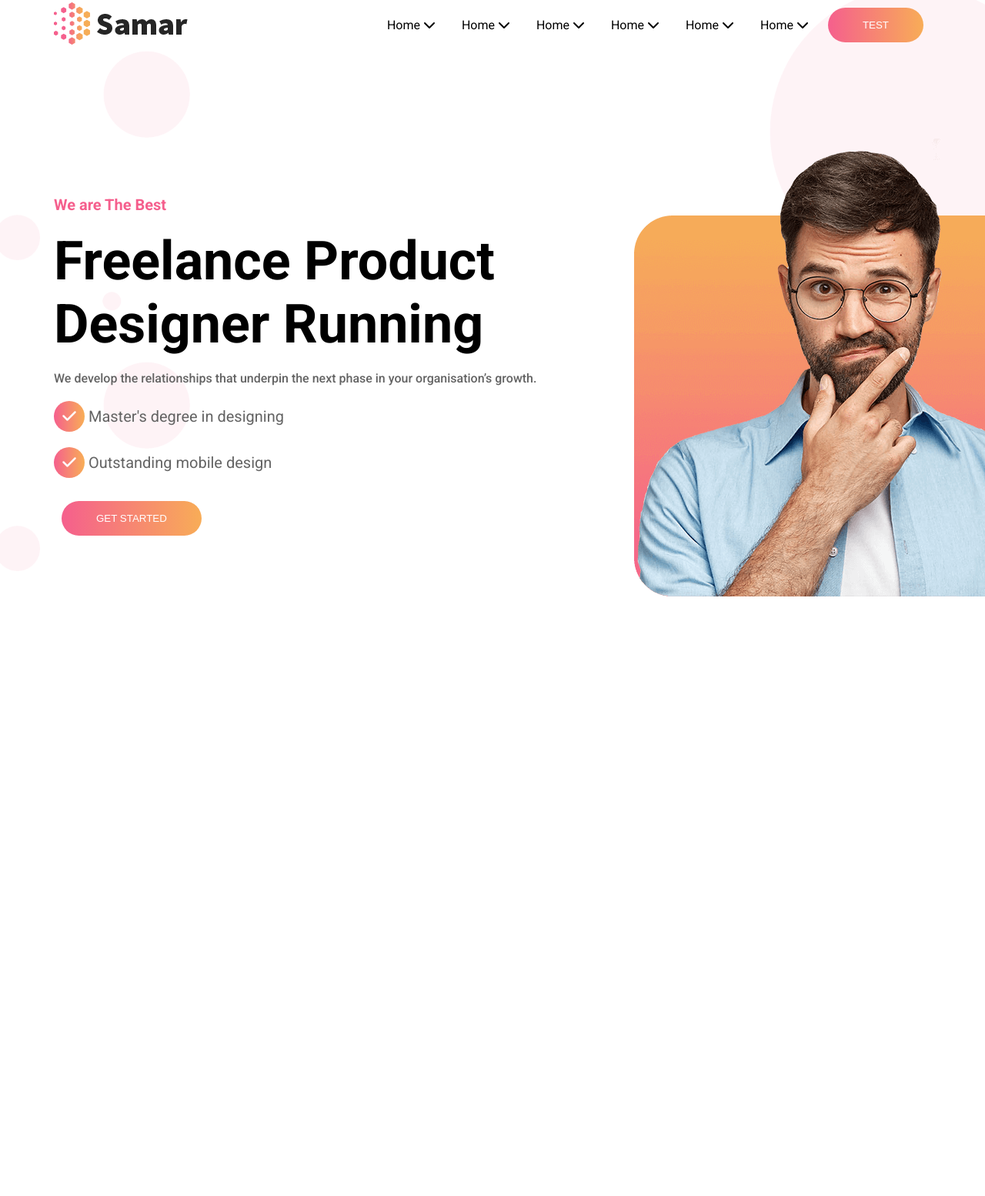
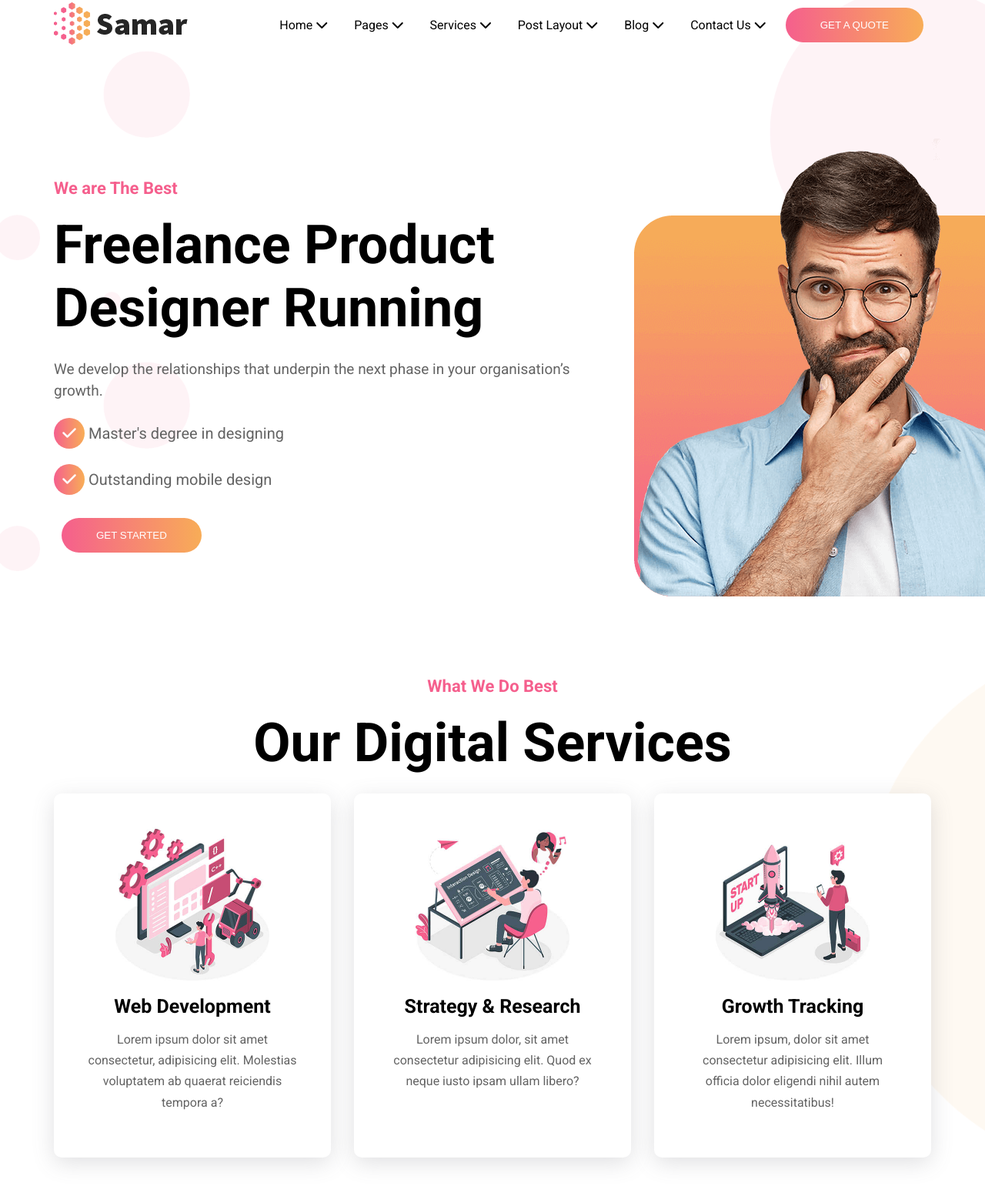
Before and after one commit to AcedenD/BCS07_Aden_Samar, a plain HTML site: page index.html in a window 1280 px wide. Shown: the top 1554 px of the page at 77% size. Before the commit the page ends 800 px from the top, so only its background shows below. Drawn offline with nearby package versions, Linux system fonts and the light colour scheme.

Commit message:
added services

```diff
--- a/css/style.css
+++ b/css/style.css
@@ -16,6 +16,18 @@ html {
 
 li {
     list-style: none;
+}
+
+.title p{
+    color: #f55f8d;
+    font-weight: 700;
+    font-size: 22px;
+    padding-bottom: 20px;
+}
+
+.title h2{
+    font-size: 70px;
+    padding-bottom: 25px;
 }
 
 .btn-gradient {
@@ -108,22 +120,12 @@ header .navbar{
     width: 60%;
 }
 
-.saCarousel .saCarousel_left .saCarousel_title p{
-    color: #f55f8d;
-    font-weight: 700;
-    font-size: 20px;
-    padding-bottom: 20px;
-}
-
-.saCarousel .saCarousel_left .saCarousel_title h2{
-    font-size: 70px;
-    padding-bottom: 20px;
-}
-
 .saCarousel .saCarousel_left .saCarousel_point p{
     color: #636363;
-    font-weight: 500;
+    /* font-weight: 500; */
     padding-bottom: 20px;
+    font-size: 19px;
+    line-height: 1.5;
 }
 
 .saCarousel .saCarousel_left .saCarousel_point li{
@@ -142,8 +144,6 @@ header .navbar{
     font-size: 20px;
 }
 
-
-
 .saCarousel .saCarousel_right{
     width: 40%;
 }
@@ -151,6 +151,68 @@ header .navbar{
 .saCarousel .saCarousel_right img{
     margin-left: 70px;
 }
+
+
+
+/* Services css */
+.services{
+    padding: 100px 0;
+    text-align: center;
+    background-image: url(../img/bg17.png);
+    background-size: cover;
+    background-position: top center;
+}
+
+
+
+
+
+/* .services .title{
+    text-align: center;
+} */
+
+.services .services_content{
+    display: flex;
+    /* text-align: center; */
+    gap: 30px;
+}
+
+.services .services_content .title h2{
+    margin-bottom: 30px;
+}
+
+.services .services_content .services_item{
+    padding: 40px;
+    width: 33.33%;
+    border: 3px solid transparent;
+    border-radius: 10px;
+    background-color: white;
+    transition: all 0.5s;
+    /* border-image: 100 round;
+    transform: translateY(0); */
+    box-shadow: rgba(100, 100, 111, 0.2) 0px 7px 29px 0px;
+}
+
+.services .services_content .services_item img{
+    width: 200px;
+}
+
+.services .services_content .services_item h3{
+    padding: 15px 0;
+    font-size: 25px;
+}
+
+.services .services_content .services_item p{
+    color: #636363;
+    line-height: 1.7;
+    padding-bottom: 15px;
+}
+
+.services .services_content .services_item:hover{
+    transform: translateY(-20px);
+    border-image: url(../img/br.png) 1 round;
+}
+
 
 
 
--- a/index.html
+++ b/index.html
@@ -55,36 +55,36 @@
                             </li>
                             <li class="nav-item">
                                 <a>
-                                    <span>Home</span>
+                                    <span>Pages</span>
                                     <i class="fa fa-chevron-down text-dark"></i>
                                 </a>
                             </li>
                             <li class="nav-item">
                                 <a>
-                                    <span>Home</span>
+                                    <span>Services</span>
                                     <i class="fa fa-chevron-down text-dark"></i>
                                 </a>
                             </li>
                             <li class="nav-item">
                                 <a>
-                                    <span>Home</span>
+                                    <span>Post Layout</span>
                                     <i class="fa fa-chevron-down text-dark"></i>
                                 </a>
                             </li>
                             <li class="nav-item">
                                 <a>
-                                    <span>Home</span>
+                                    <span>Blog</span>
                                     <i class="fa fa-chevron-down text-dark"></i>
                                 </a>
                             </li>
                             <li class="nav-item">
                                 <a>
-                                    <span>Home</span>
+                                    <span>Contact Us</span>
                                     <i class="fa fa-chevron-down text-dark"></i>
                                 </a>
                             </li>
                         </ul>
-                        <button class="btn-gradient">Test</button>
+                        <button class="btn-gradient">Get A Quote</button>
                     </div>
 
                 </div>
@@ -95,7 +95,7 @@
         <div class="container">
             <div class="saCarousel_content">
                 <div class="saCarousel_left">
-                    <div class="saCarousel_title">
+                    <div class="title">
                         <p class="animate__animated animate__fadeInUp">We are The Best</p>
                         <h2 class="animate__animated animate__fadeInUp animate__delay-1s">Freelance Product <br>
                             Designer Running </h2>
@@ -119,20 +119,48 @@
             </div>
         </div>
     </section>
+    <section class="services">
+        <div class="container">
+            <div class="title">
+                <p>What We Do Best </p>
+                <h2>Our Digital Services </h2>
+            </div>
+            <div class="services_content">
+                <div class="services_item">
+                    <img src="./img/pic1_3.jpg" alt="">
+                    <h3>Web Development </h3>
+                    <p>Lorem ipsum dolor sit amet consectetur, adipisicing elit. Molestias voluptatem ab quaerat
+                        reiciendis tempora a?</p>
+                </div>
+                <div class="services_item">
+                    <img src="./img/pic2_2.jpg" alt="">
+                    <h3>Strategy & Research </h3>
+                    <p>Lorem ipsum dolor, sit amet consectetur adipisicing elit. Quod ex neque iusto ipsam ullam libero?
+                    </p>
+                </div>
+                <div class="services_item">
+                    <img src="./img/pic3_2.jpg" alt="">
+                    <h3>Growth Tracking </h3>
+                    <p>Lorem ipsum, dolor sit amet consectetur adipisicing elit. Illum officia dolor eligendi nihil
+                        autem necessitatibus!</p>
+                </div>
+            </div>
+        </div>
+    </section>
     <main>
 
     </main>
     <footer>
         <!-- place footer here -->
     </footer>
-    <!-- Bootstrap JavaScript Libraries -->
+    <!-- Bootstrap JavaScript Libraries
     <script src="https://cdn.jsdelivr.net/npm/@popperjs/core@2.11.6/dist/umd/popper.min.js"
         integrity="sha384-oBqDVmMz9ATKxIep9tiCxS/Z9fNfEXiDAYTujMAeBAsjFuCZSmKbSSUnQlmh/jp3" crossorigin="anonymous">
         </script>
 
     <script src="https://cdn.jsdelivr.net/npm/bootstrap@5.2.1/dist/js/bootstrap.min.js"
         integrity="sha384-7VPbUDkoPSGFnVtYi0QogXtr74QeVeeIs99Qfg5YCF+TidwNdjvaKZX19NZ/e6oz" crossorigin="anonymous">
-        </script>
+        </script> -->
 </body>
 
 </html>
```
